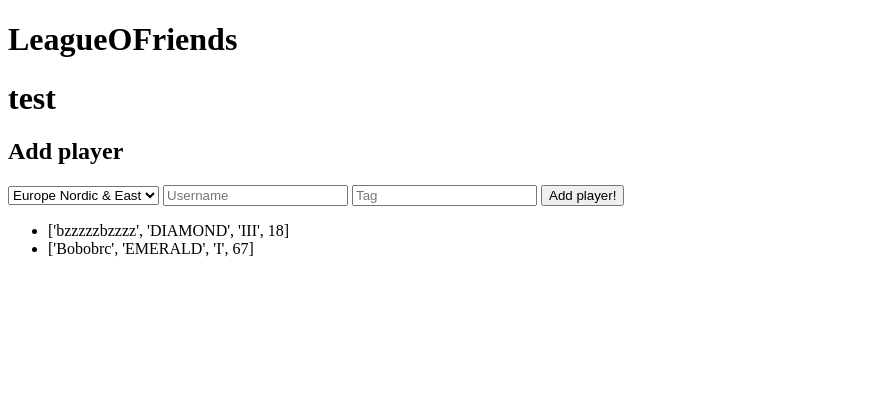
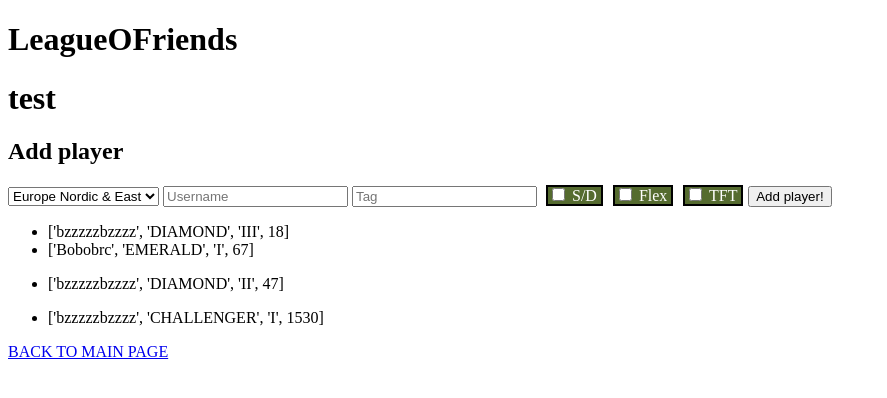
Before and after one commit to Bobobrc/LeagueOFriends, a Django app: a page that uses lof/templates/lof/leaderboard.html in a window 1280 px wide. Shown: the top 398 px of the page, without its empty margins (0-887 px from the left). Run offline with Django 4.2, Linux system fonts and the light colour scheme; data comes from the database, SQL or seed files in the repository; both versions use the stored data as it was after the commit.

Commit message:
Added flex and tft leaderboards

```diff
--- a/lof/templates/lof/leaderboard.html
+++ b/lof/templates/lof/leaderboard.html
@@ -23,11 +23,69 @@
   </select>
   <input type="text" name="username" placeholder="Username" />
   <input type="text" name="tag" placeholder="Tag" />
+  <label
+    style="
+      color: white;
+      background-color: darkolivegreen;
+      border-color: black;
+      border-style: solid;
+      border-width: 2.5px;
+      margin: 5px;
+    "
+  >
+    <input type="checkbox" name="solo_duo" />
+    S/D
+  </label>
+  <label
+    style="
+      color: white;
+      background-color: darkolivegreen;
+      border-color: black;
+      border-style: solid;
+      border-width: 2.5px;
+      margin: 5px;
+    "
+  >
+    <input type="checkbox" name="flex" />
+    Flex
+  </label>
+  <label
+    style="
+      color: white;
+      background-color: darkolivegreen;
+      border-color: black;
+      border-style: solid;
+      border-width: 2.5px;
+      margin: 5px;
+    "
+  >
+    <input type="checkbox" name="tft" />
+    TFT
+  </label>
   <button type="submit" name="add_player">Add player!</button>
 </form>
-<ul>
-  {% for player in players %}
-  <li>{{player}}</li>
-  {% endfor %}
-</ul>
+<div>
+  <div>
+    <ul>
+      {% for player in solo_duo_players %}
+      <li>{{player}}</li>
+      {% endfor %}
+    </ul>
+  </div>
+  <div>
+    <ul>
+      {% for player in flex_players %}
+      <li>{{player}}</li>
+      {% endfor %}
+    </ul>
+  </div>
+  <div>
+    <ul>
+      {% for player in tft_players %}
+      <li>{{player}}</li>
+      {% endfor %}
+    </ul>
+  </div>
+</div>
+<a href="{% url 'firstpage' %}">BACK TO MAIN PAGE</a>
 {% endblock body %}
--- a/lof/utils.py
+++ b/lof/utils.py
@@ -1,8 +1,8 @@
 import requests
 from pprint import pprint
 
-from .models import SoloDuoLeaderboard, Leaderboard, Player
-from .forms import PlayerForm, SoloDuoLeaderboardForm
+from .models import SoloDuoLeaderboard, Leaderboard, Player, FlexLeaderboard, TftLeaderboard
+from .forms import PlayerForm, SoloDuoLeaderboardForm, FlexLeaderboardForm, TftLeaderboardForm
 
 api_key = ''
 tiers = ('UNRANKED', 'IRON', 'BRONZE', 'SILVER', 'GOLD', 'PLATINUM', 'EMERALD', 'DIAMOND', 'MASTER', 'GRANDMASTER', 'CHALLENGER')
@@ -13,12 +13,17 @@ def main(leaderboard_name, region, username, tag):
   puuid = get_puuid(transform_region(region), username, tag)
   id = get_id(region, puuid)
   data = get_data(region, id)
+  tft_data = get_tft_data(region, id)
+  for queue in tft_data:
+    if queue['queueType'] == 'RANKED_TFT':
+      update_leaderboard(leaderboard_name, puuid, False, username, queue, 'TFT')
   for queue in data:
     if queue['queueType'] == 'RANKED_SOLO_5x5':
-      update_leaderboard(leaderboard_name, puuid, False, username, queue)
-      updated = True
-  if not updated:
-    update_leaderboard(leaderboard_name, puuid, True, username, {'tier':0, 'rank':0, 'leaguePoints':0})
+      update_leaderboard(leaderboard_name, puuid, False, username, queue, 'S/D')
+    elif queue['queueType'] == 'RANKED_FLEX_SR':
+      update_leaderboard(leaderboard_name, puuid, False, username, queue, 'FLEX')
+  '''if not updated:
+    update_soloduo_leaderboard(leaderboard_name, puuid, True, username, {'tier':0, 'rank':0, 'leaguePoints':0})'''
   return puuid
 
 
@@ -37,10 +42,15 @@ def get_data(region, id):
   response = requests.get(url)
   return response.json()
 
-def update_leaderboard(leaderboard_name, puuid, unranked, username, player_info):
+def get_tft_data(region, id):
+  url = 'https://' + region + '.api.riotgames.com/tft/league/v1/entries/by-summoner/' + id + '?api_key=' + api_key
+  response = requests.get(url)
+  return response.json()
+
+def update_leaderboard(leaderboard_name, puuid, unranked, username, player_info, type):
     if unranked:
       name = username
-      defaults = {'tier': 0, 'rank': 0, 'lp': 0}
+      defaults = {'tier': player_info['tier'], 'rank': player_info['rank'], 'lp': player_info['leaguePoints']}
     else:
       name = username
       defaults = {'tier': tiers.index(player_info['tier']), 'rank': ranks.index(player_info['rank']), 'lp': player_info['leaguePoints']}
@@ -48,28 +58,23 @@ def update_leaderboard(leaderboard_name, puuid, unranked, username, player_info)
     leaderboard = Leaderboard.objects.get(leaderboard_name=leaderboard_name)
     if Player.objects.filter(name=username).exists():
       player = Player.objects.get(name=username)
-      create_soloduoleaderboard_form = SoloDuoLeaderboardForm({
-          'leaderboard': leaderboard,
-          'player': [player],
-          'tier': defaults['tier'],
-          'rank': defaults['rank'],
-          'lp': defaults['lp']
-        })
-      if create_soloduoleaderboard_form.is_valid():
-        create_soloduoleaderboard_form.save()
+      if type == 'S/D':
+        add_player_to_soloduoleaderboard(player, leaderboard, defaults)
+      elif type == 'FLEX':
+        add_player_to_flexleaderboard(player, leaderboard, defaults)
+      else:
+        add_player_to_tftleaderboard(player, leaderboard, defaults)
     else:
       create_player_form = PlayerForm({'name':username, 'puuid':puuid})
       if create_player_form.is_valid():
-        player = create_player_form.save()
-        create_soloduoleaderboard_form = SoloDuoLeaderboardForm({
-          'leaderboard': leaderboard,
-          'player': [player],
-          'tier': defaults['tier'],
-          'rank': defaults['rank'],
-          'lp': defaults['lp']
-        })
-        if create_soloduoleaderboard_form.is_valid():
-          create_soloduoleaderboard_form.save()
+        create_player_form.save()
+        player = Player.objects.get(name=username)
+        if type == 'S/D':
+          add_player_to_soloduoleaderboard(player, leaderboard, defaults)
+        elif type == 'FLEX':
+          add_player_to_flexleaderboard(player, leaderboard, defaults)
+        else:
+          add_player_to_tftleaderboard(player, leaderboard, defaults)
 
 def transform_leaderboard(player_names, ordered_leaderboard):
   context = []
@@ -87,3 +92,39 @@ def transform_region(region):
     return 'americas'
   else:
     return 'asia'
+
+def add_player_to_soloduoleaderboard(player, leaderboard, defaults):
+  if not SoloDuoLeaderboard.objects.filter(leaderboard=leaderboard, player=player).exists():
+    create_soloduoleaderboard_form = SoloDuoLeaderboardForm({
+        'leaderboard': leaderboard,
+        'player': [player],
+        'tier': defaults['tier'],
+        'rank': defaults['rank'],
+        'lp': defaults['lp']
+      })
+    if create_soloduoleaderboard_form.is_valid():
+      create_soloduoleaderboard_form.save()
+
+def add_player_to_flexleaderboard(player, leaderboard, defaults):
+  if not FlexLeaderboard.objects.filter(leaderboard=leaderboard, player=player).exists():
+    create_flexleaderboard_form = FlexLeaderboardForm({
+        'leaderboard': leaderboard,
+        'player': [player],
+        'tier': defaults['tier'],
+        'rank': defaults['rank'],
+        'lp': defaults['lp']
+      })
+    if create_flexleaderboard_form.is_valid():
+      create_flexleaderboard_form.save()
+
+def add_player_to_tftleaderboard(player,leaderboard,defaults):
+  if not TftLeaderboard.objects.filter(leaderboard=leaderboard, player=player).exists():
+    create_tftleaderboard_form = TftLeaderboardForm({
+        'leaderboard': leaderboard,
+        'player': [player],
+        'tier': defaults['tier'],
+        'rank': defaults['rank'],
+        'lp': defaults['lp']
+      })
+    if create_tftleaderboard_form.is_valid():
+      create_tftleaderboard_form.save()
--- a/lof/views.py
+++ b/lof/views.py
@@ -1,8 +1,8 @@
 from django.shortcuts import render, redirect
 from django.http import HttpResponse, Http404
 
-from .models import Leaderboard, SoloDuoLeaderboard, Player
-from .forms import LeaderboardForm, PlayerForm, SoloDuoLeaderboard
+from .models import Leaderboard, SoloDuoLeaderboard, FlexLeaderboard, TftLeaderboard
+from .forms import LeaderboardForm
 from .utils import main, transform_leaderboard
 
 # Create your views here.
@@ -35,20 +35,34 @@ def leaderboard(request, leaderboard_name):
     main(leaderboard_name, region, username, tag )
   try:
     solo_duo_leaderboard = SoloDuoLeaderboard.objects.filter(leaderboard=leaderboard)
+    flex_leaderboard = FlexLeaderboard.objects.filter(leaderboard=leaderboard)
+    tft_leaderboard = TftLeaderboard.objects.filter(leaderboard=leaderboard)
   except:
     return render(request, './lof/leaderboard.html', {
       'leaderboard_name': leaderboard_name,
       'players': [],
     })
   else:
-    ordered_leaderboard = solo_duo_leaderboard.order_by('-tier', '-rank', '-lp')
-    player_names = []
-    for players in ordered_leaderboard:
-      player_names += [player.name for player in players.player.all()]
-    players = transform_leaderboard(player_names, ordered_leaderboard)
+    solo_duo_leaderboard = solo_duo_leaderboard.order_by('-tier', '-rank', '-lp')
+    flex_leaderboard = flex_leaderboard.order_by('-tier', '-rank', '-lp')
+    tft_leaderboard = tft_leaderboard.order_by('-tier', '-rank', '-lp')
+    solo_duo_players = []
+    for players in solo_duo_leaderboard:
+      solo_duo_players += [player.name for player in players.player.all()]
+    flex_players = []
+    for players in flex_leaderboard:
+      flex_players += [player.name for player in players.player.all()]
+    tft_players = []
+    for players in tft_leaderboard:
+      tft_players += [player.name for player in players.player.all()]
+    solo_duo_players = transform_leaderboard(solo_duo_players, solo_duo_leaderboard)
+    flex_players = transform_leaderboard(flex_players, flex_leaderboard)
+    tft_players = transform_leaderboard(tft_players, tft_leaderboard)
     return render(request, './lof/leaderboard.html', {
       'leaderboard_name' : leaderboard_name,
-      'players' : players
+      'solo_duo_players' : solo_duo_players,
+      'flex_players' : flex_players,
+      'tft_players' : tft_players
     })
     return render(request, './lof/leaderboard.html', {
         'leaderboard_name': leaderboard_name,
```
Also changed, not shown: lof/forms.py (+11 -1 lines), db.sqlite3.
